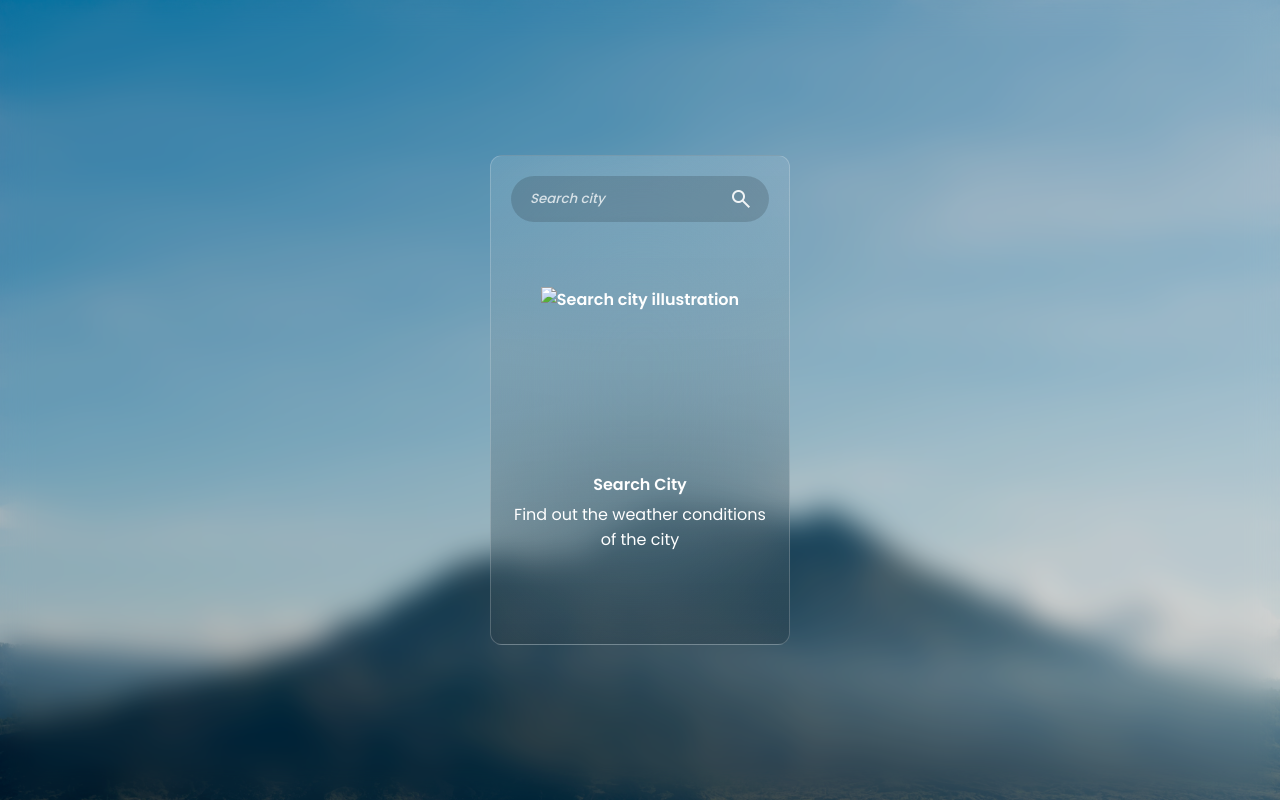
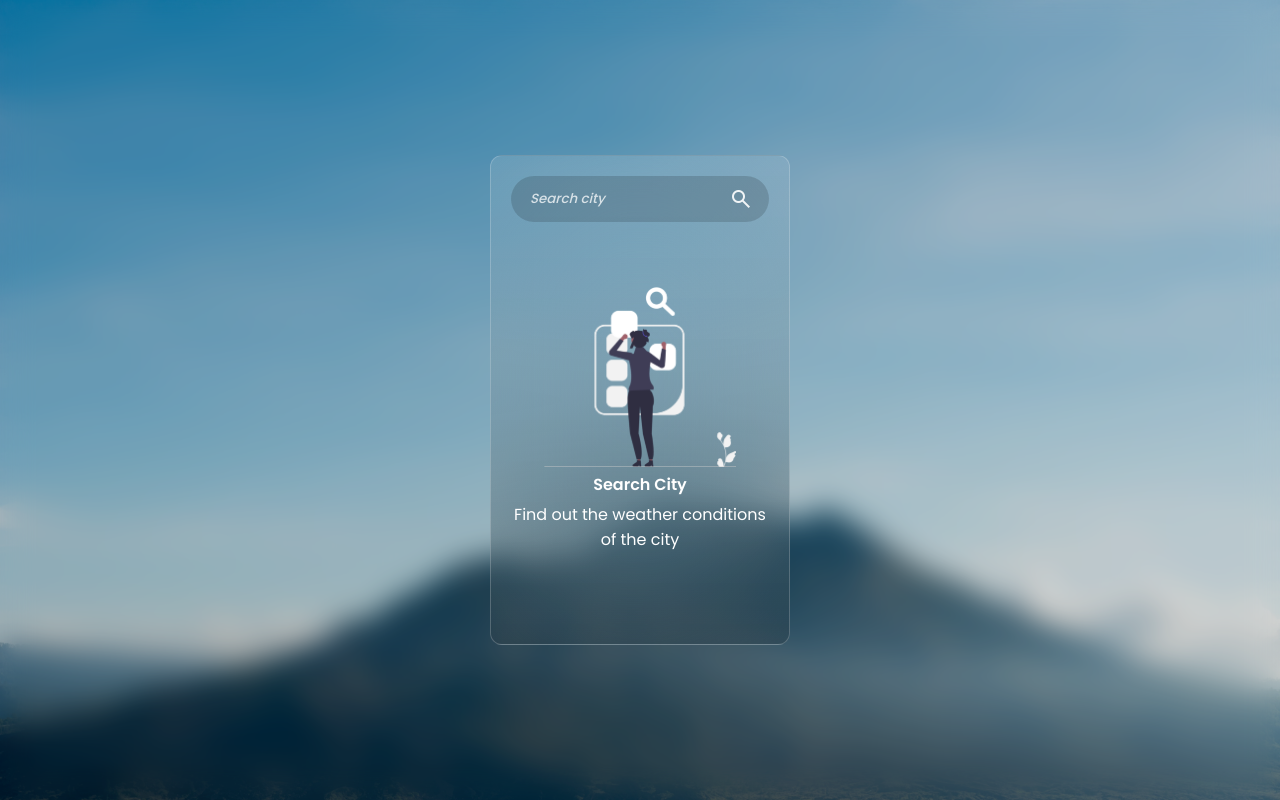
Before and after one commit to desire-674/PROJECTS, a plain HTML site: page Weather APP/index.html in a window 1280 px wide. Drawn offline with nearby package versions, Linux system fonts and the light colour scheme.

Commit message:
Update index.html

```diff
--- a/Weather APP/index.html
+++ b/Weather APP/index.html
@@ -105,7 +105,7 @@
 
     <section class="search-city section-message">
 
-      <img src="Weather APP/assets/message/search.png" alt="Search city illustration" />
+      <img src="assets/message/search.png" alt="Search city illustration" />
       <h4>Search City</h4>
       <h4 class="regular-txt">Find out the weather conditions of the city</h4>
     </section>
```
